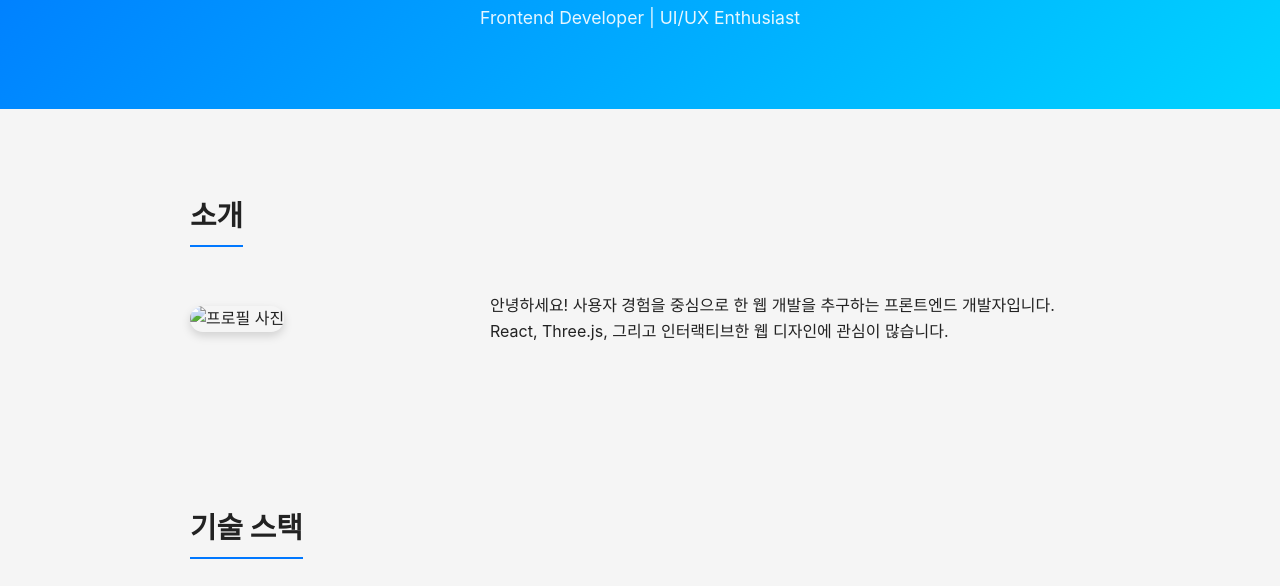
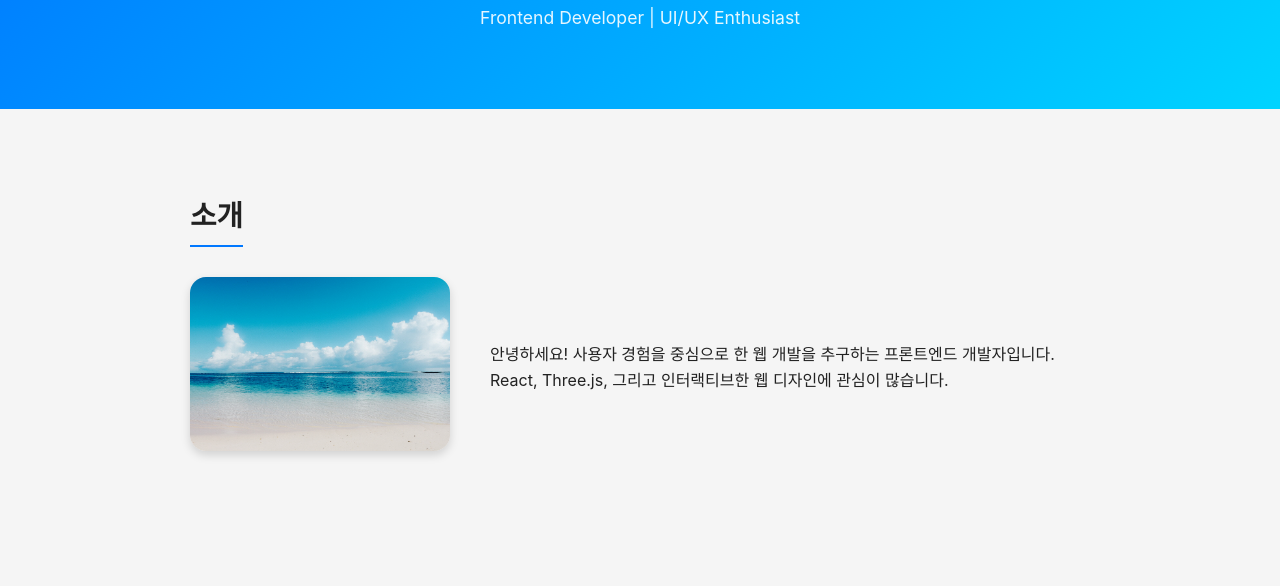
Before and after one commit to seunggukjang/gimpo, a plain HTML site: page index.html in a window 1280 px wide. Shown: the part 161-747 px from the top of the page. Drawn offline with Linux system fonts and the light colour scheme.

Commit message:
Update index.html

```diff
--- a/index.html
+++ b/index.html
@@ -156,8 +156,9 @@
       <h2>소개</h2>
       <div class="intro">
         <div class="profile">
+          <!-- ✅ .jpg 확장자로 수정 -->
           <img
-            src="./image/54296_39721_226.jpeg"
+            src="./image/54296_39721_226.jpg"
             alt="프로필 사진"
           />
         </div>
```
